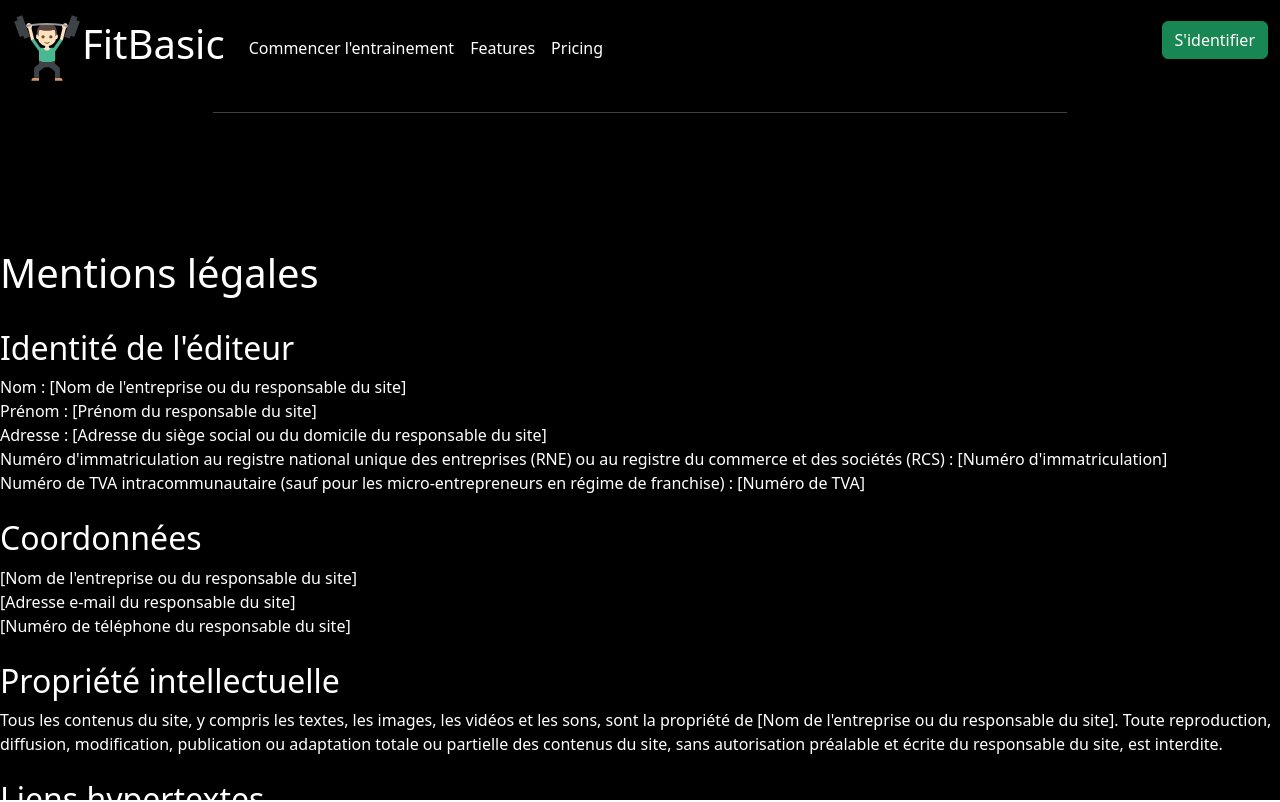
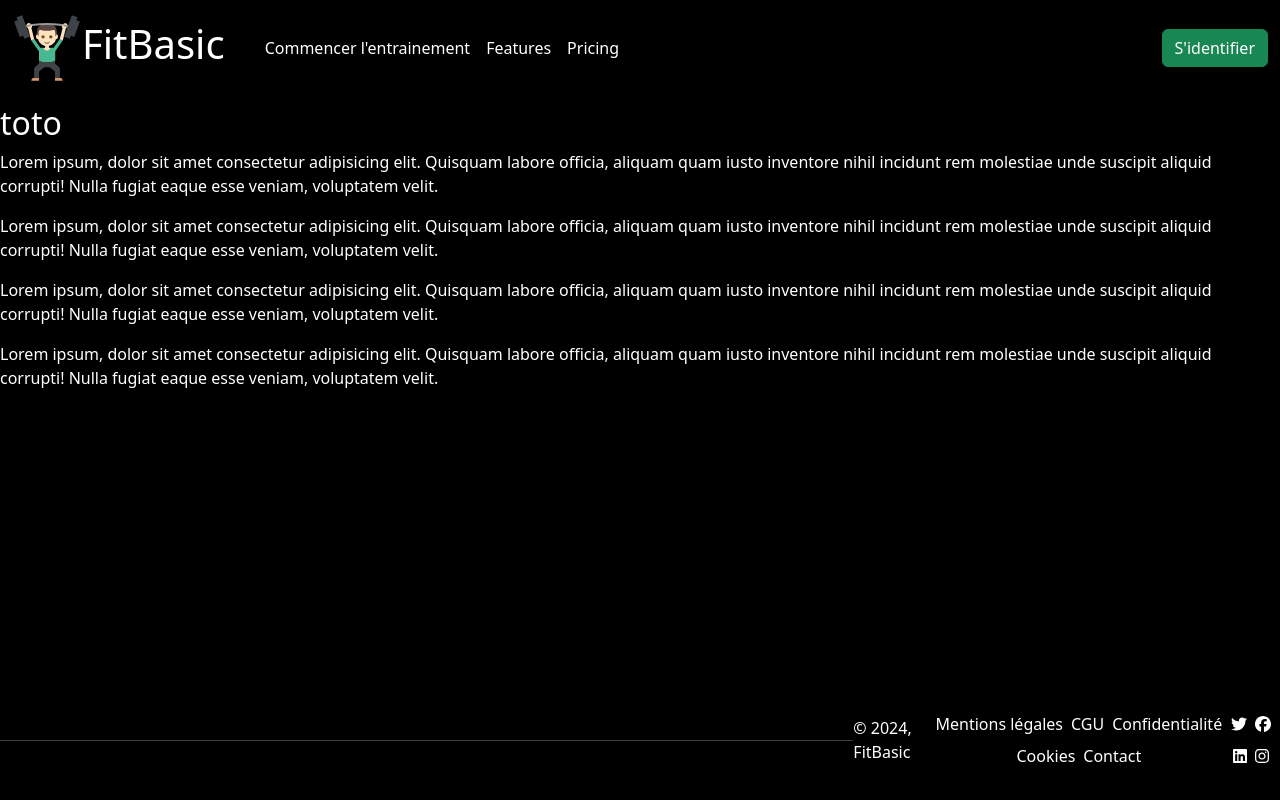
Before and after one commit to atsuhikoMochizuki/fitbasic, an Angular app: page /legal-mentions in a window 1280 px wide. Shown: the top 802 px of the page. Built offline with nearby package versions, Linux system fonts and the light colour scheme.

Commit message:
MAJ-2024-11-01 16:12:08

```diff
--- a/src/app/app.component.html
+++ b/src/app/app.component.html
@@ -1,14 +1,21 @@
+<!-- Agencement du viewport -->
 <main
   class="d-flex flex-column"
   [ngStyle]="this.stylePropertiesInjectionObject">
+  <!-- Div dédiée au header, fixe et taille hauteur déterminée -->
   <div>
-    <app-header></app-header>
+    <app-header class="fixed-top" style="height:13vh"></app-header>
   </div>
-  <div class="col-8 mx-auto"><hr></div>
-  <div class="d-flex flex-column justify-content-center flex-grow-1 flex-shrink-1">
+
+  <!-- Contenu routé -->
+  <div
+    class="d-flex flex-column flex-grow-1 flex-shrink-1"
+    style="margin-top: 13vh;"
+    >
     <router-outlet></router-outlet>
   </div>
-  <div class="col-8 mx-auto"><hr></div>
+
+  <!-- Div dédiée au footer -->
   <div style="height: 15vh;" class="d-flex justify-content-center">
     <app-footer class="align-self-center" style="width:100vw"></app-footer>
   </div>
--- a/src/app/functionnalities/legal-mentions/legal-mentions.component.html
+++ b/src/app/functionnalities/legal-mentions/legal-mentions.component.html
@@ -1,4 +1,4 @@
-<div
+<!-- <div
     class="d-flex flex-column align-items-start justify-content-center"
     style="margin-top: 15vh;margin-bottom: 15vh;" >
     <h1 style="text-align: center;">Mentions légales</h1>
@@ -40,4 +40,15 @@
         <h2 class="mt-4">Dernière mise à jour</h2>
         <span>Les présentes mentions légales ont été mises à jour le [date de la dernière mise à jour].</span>
     </div>
+</div> -->
+
+<div class="d-flex flex-row ">
+    <div class="d-flex flex-column align-items-start justify-content-center align-items-lg-start">
+        <h2>toto</h2>
+        <p>Lorem ipsum, dolor sit amet consectetur adipisicing elit. Quisquam labore officia, aliquam quam iusto inventore nihil incidunt rem molestiae unde suscipit aliquid corrupti! Nulla fugiat eaque esse veniam, voluptatem velit.</p>
+        <p>Lorem ipsum, dolor sit amet consectetur adipisicing elit. Quisquam labore officia, aliquam quam iusto inventore nihil incidunt rem molestiae unde suscipit aliquid corrupti! Nulla fugiat eaque esse veniam, voluptatem velit.</p>
+        <p>Lorem ipsum, dolor sit amet consectetur adipisicing elit. Quisquam labore officia, aliquam quam iusto inventore nihil incidunt rem molestiae unde suscipit aliquid corrupti! Nulla fugiat eaque esse veniam, voluptatem velit.</p>
+        <p>Lorem ipsum, dolor sit amet consectetur adipisicing elit. Quisquam labore officia, aliquam quam iusto inventore nihil incidunt rem molestiae unde suscipit aliquid corrupti! Nulla fugiat eaque esse veniam, voluptatem velit.</p>
+
+    </div>
 </div>
--- a/src/app/layout/footer/footer.component.html
+++ b/src/app/layout/footer/footer.component.html
@@ -2,6 +2,7 @@
   <div
   [ngStyle]="this.stylePropertiesInjectionObject"
   class="d-flex flex-column align-items-center justify-content-center flex-lg-row align-items-lg-center align-self-lg-center justify-content-lg-around flex-grow-1 flex-shrink-1">
+  <div class="col-8 mx-auto"><hr></div>
   <div
     class="d-flex flex-wrap align-items-center justify-content-center mt-2 mt-lg-0 gap-2 order-lg-2"
   >
--- a/src/app/layout/header/header.component.html
+++ b/src/app/layout/header/header.component.html
@@ -1,3 +1,3 @@
-<header>
+<header class="d-flex flex-column">
     <app-navigation></app-navigation>
 </header>
--- a/src/app/layout/navigation/navigation.component.html
+++ b/src/app/layout/navigation/navigation.component.html
@@ -1,7 +1,7 @@
 <nav
   class="navbar navbar-expand-lg"
   data-bs-theme="dark"
->
+ >
   <div class="container-fluid d-flex align-items-center">
     <a
       class="navbar-brand d-flex align-items-center justify-content-center"
@@ -13,7 +13,7 @@
         width="70vw"
         height="70vh"
       />
-      <h1 [ngStyle]="this.text_color">{{ this.title }}</h1>
+      <h1 [ngStyle]="this.stylePropertiesInjectionObject">{{ this.title }}</h1>
     </a>
     <button
       class="navbar-toggler"
@@ -26,22 +26,25 @@
     >
       <span class="navbar-toggler-icon"></span>
     </button>
-    <div class="collapse navbar-collapse" id="navbarNav">
-      <div class="navbar-nav d-flex">
-        <div class="nav-item ">
+    <div
+      class="collapse navbar-collapse "
+      id="navbarNav"
+      [ngStyle]="this.stylePropertiesInjectionObject">
+      <div class="navbar-nav d-flex p-3 rounded" >
+        <div class="nav-item">
           <a
             class="nav-link active"
-            [ngStyle]="this.text_color"
+            [ngStyle]="this.stylePropertiesInjectionObject"
             aria-current="page"
             href="#"
             >Commencer l'entrainement</a
           >
         </div>
         <li class="nav-item">
-          <a class="nav-link" [ngStyle]="this.text_color" href="#">Features</a>
+          <a class="nav-link" [ngStyle]="this.stylePropertiesInjectionObject" href="#">Features</a>
         </li>
         <li class="nav-item">
-          <a class="nav-link" [ngStyle]="this.text_color" href="#">Pricing</a>
+          <a class="nav-link" [ngStyle]="this.stylePropertiesInjectionObject" href="#">Pricing</a>
         </li>
         <li class="nav-item d-lg-none mb-2 mb-lg-0">
           <a
@@ -52,6 +55,8 @@
         </li>
       </div>
     </div>
-    <button class="d-none d-lg-block btn btn-success ms-auto mb-3">S'identifier</button>
+    <button class="d-none d-lg-block  btn btn-success ms-auto">S'identifier</button>
   </div>
+  <div class="bg-secondary w-50 mx-auto d-lg-none" style="height: 1px;"></div>
+
 </nav>
--- a/src/app/layout/navigation/navigation.component.ts
+++ b/src/app/layout/navigation/navigation.component.ts
@@ -9,6 +9,12 @@ import { environment as env} from '../../../environments/environment.development
   templateUrl: './navigation.component.html'
 })
 export class NavigationComponent {
-  text_color={'color':env.COLORS_TEXT};
+  stylePropertiesInjectionObject=
+    {
+      'color':env.COLORS_TEXT,
+      'background-color':env.COLORS_BACKGROUND,
+
+
+    };
   title=env.APP_TITLE;
 }
--- a/src/environments/environment.development.ts
+++ b/src/environments/environment.development.ts
@@ -4,6 +4,6 @@ export const environment={
     APP_SLOGAN: "Restez au sommet",
     APP_DESCRIPTION: "Cette petite application permet de maintenir la forme au niveau de la pratique personnelle de codage",
     COLORS_BACKGROUND: 'black',
-    COLORS_FOOTER_BACKGROUND:'#272525',
+    COLORS_FOOTER_BACKGROUND:'black',
     COLORS_TEXT: 'white',
 }
```
Also changed, not shown: 1 other file (tests, documents, lock files or other folders).
